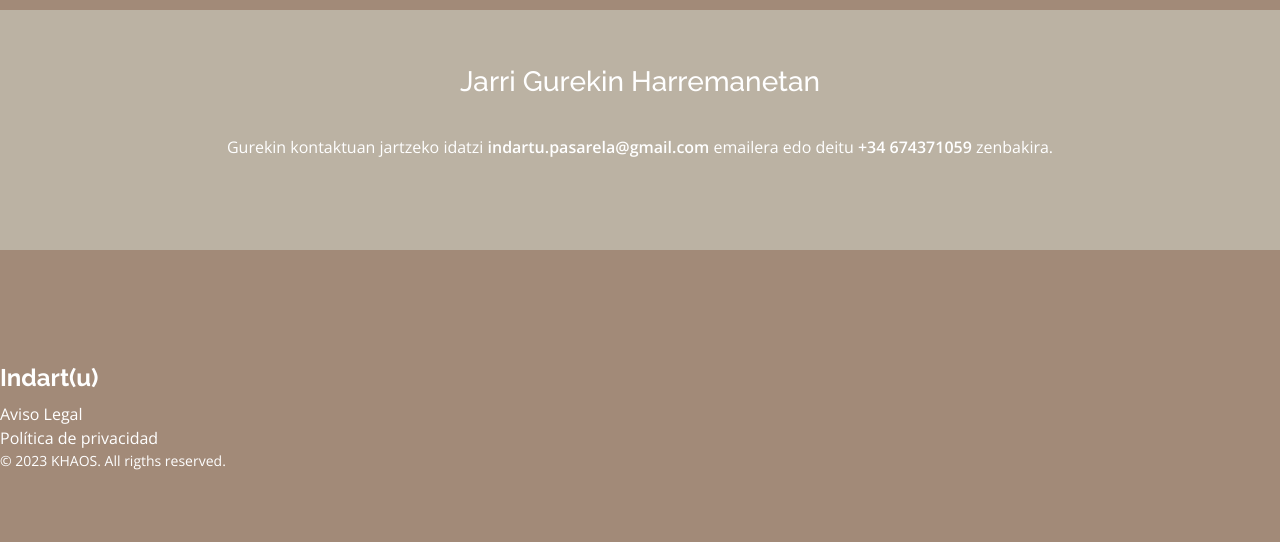
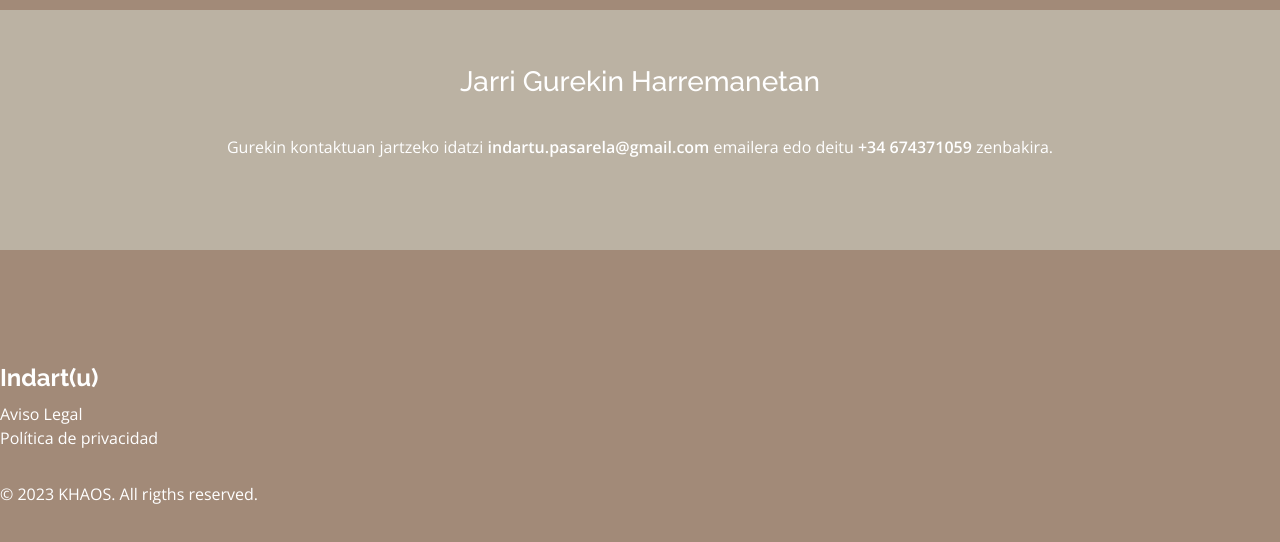
Before and after one commit to indartupasarela/indartupasarela.github.io, a plain HTML site: page index.html in a window 1280 px wide. Shown: the part 2814-3356 px from the top of the page. Before the commit the page ends 3317 px from the top, so only its background shows below. Drawn offline with nearby package versions, Linux system fonts and the light colour scheme.

Commit message:
Update index.html

```diff
--- a/index.html
+++ b/index.html
@@ -269,7 +269,7 @@
                 </div>
 
                 <div class="footer__lefts">
-                    <p class="footer__copy">&#169; 2023 KHAOS. All rigths reserved.</p>
+                    <p class="my-8">&#169; 2023 KHAOS. All rigths reserved.</p>
                     <div class="footer__terms">
                     </div>
                 </div>
```
